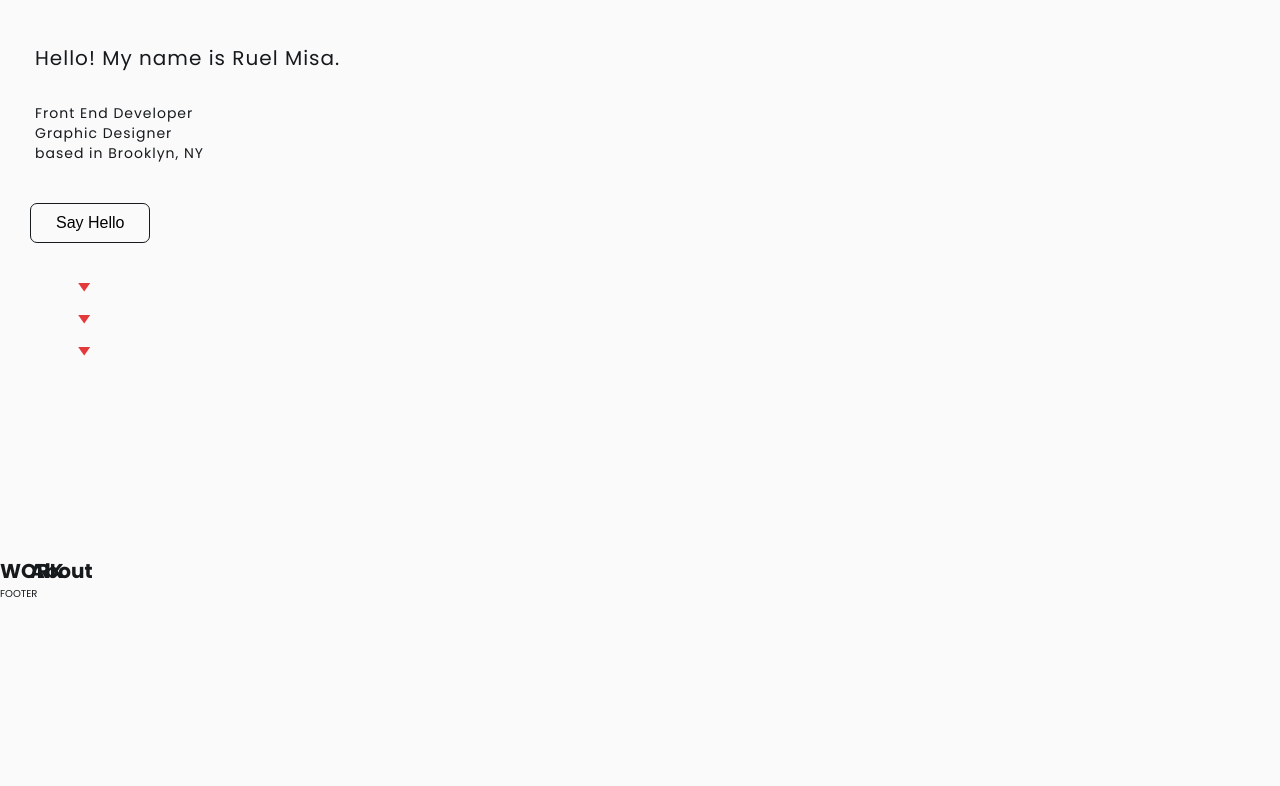
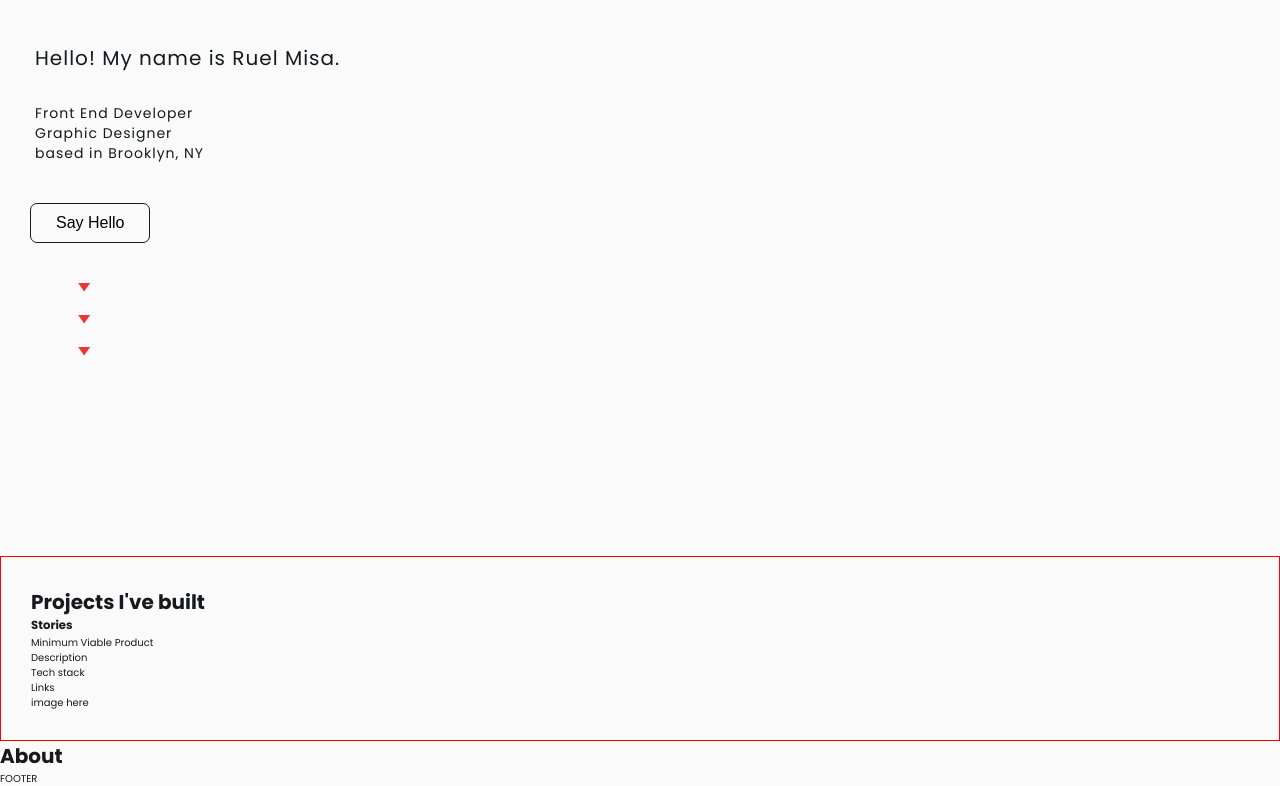
Before and after one commit to theruelmisa/theruelmisa_v1, a React (Create React App) app: page / in a window 1280 px wide. Shown: the part 324-1110 px from the top of the page. Before the commit the page ends 925 px from the top, so only its background shows below. Built offline with nearby package versions, Linux system fonts and the light colour scheme.

Commit message:
created skeleton for project

```diff
--- /dev/null
+++ b/src/components/Work/Work.elements.js
@@ -0,0 +1,17 @@
+import styled from 'styled-components';
+
+export const WorkContainer = styled.div`
+    grid-column: full-start / full-end;
+
+    padding: 5rem 10rem;
+
+    border: 1px solid red;
+
+    @media screen and (max-width: 1440px) {
+        padding: 3rem;
+    }
+
+    @media screen and (max-width: 960px) {
+        padding: 2rem;
+    }
+`;
--- a/src/components/Work/Work.jsx
+++ b/src/components/Work/Work.jsx
@@ -1,10 +1,29 @@
 import React from 'react'
+import { WorkContainer } from './Work.elements';
 
 const Work = () => {
     return (
-        <div>
-            <h1>WORK</h1>
-        </div>
+        <WorkContainer>
+            <h1>Projects I've built</h1>
+
+            <div>
+                <div>
+                    <div>
+                        <h3>Stories</h3>
+                        <span>Minimum Viable Product</span>
+                    </div>
+                    <p>Description</p>
+                    <ul><li>Tech stack</li></ul>
+                    <ul><li>Links</li></ul>
+                </div>
+
+                <div>
+                    <p>image here</p>
+                </div>
+
+            </div>
+
+        </WorkContainer>
     )
 };
 
```
Also changed, not shown: src/data/projectData.js (+14 -4 lines), 1 other file (tests, documents, lock files or other folders).
